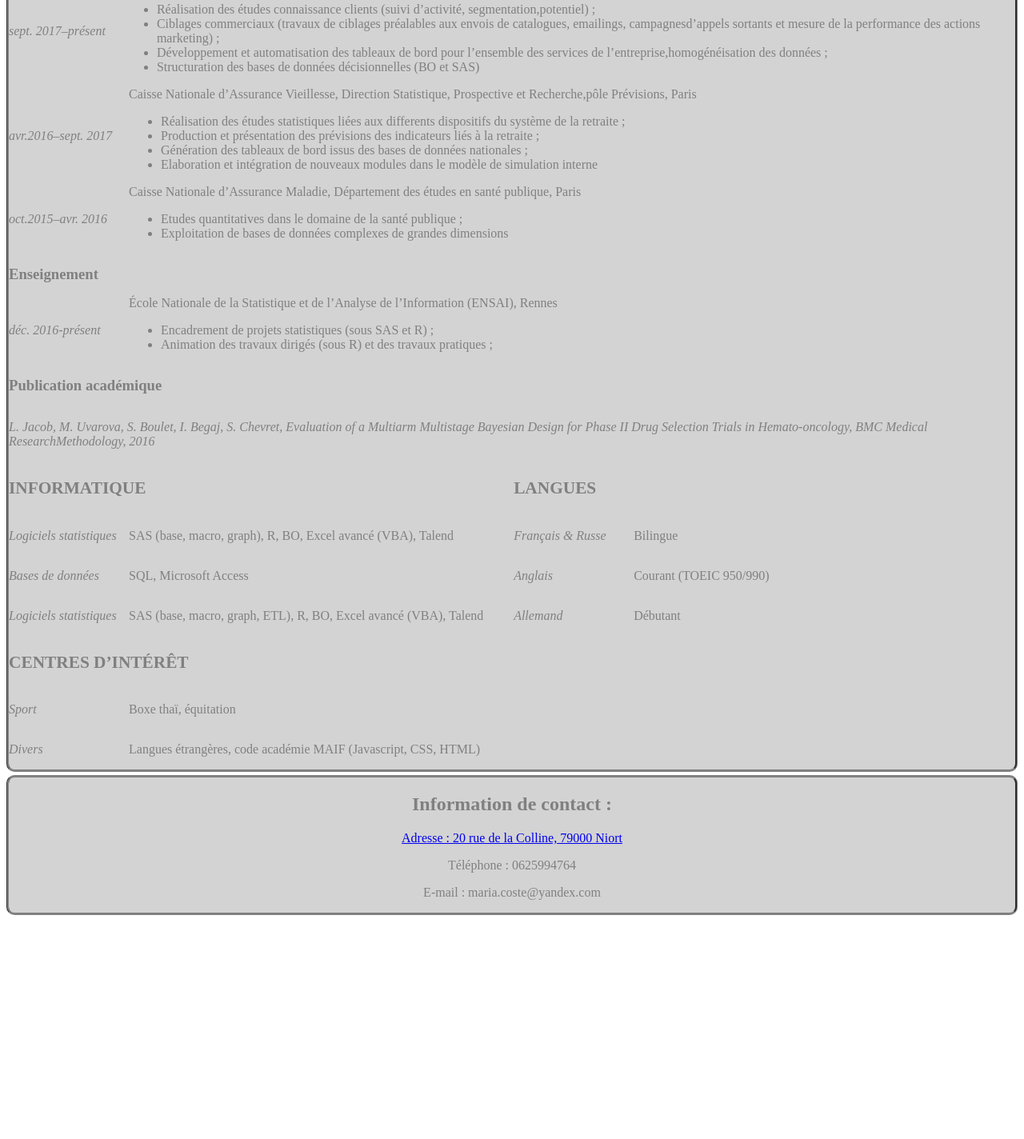
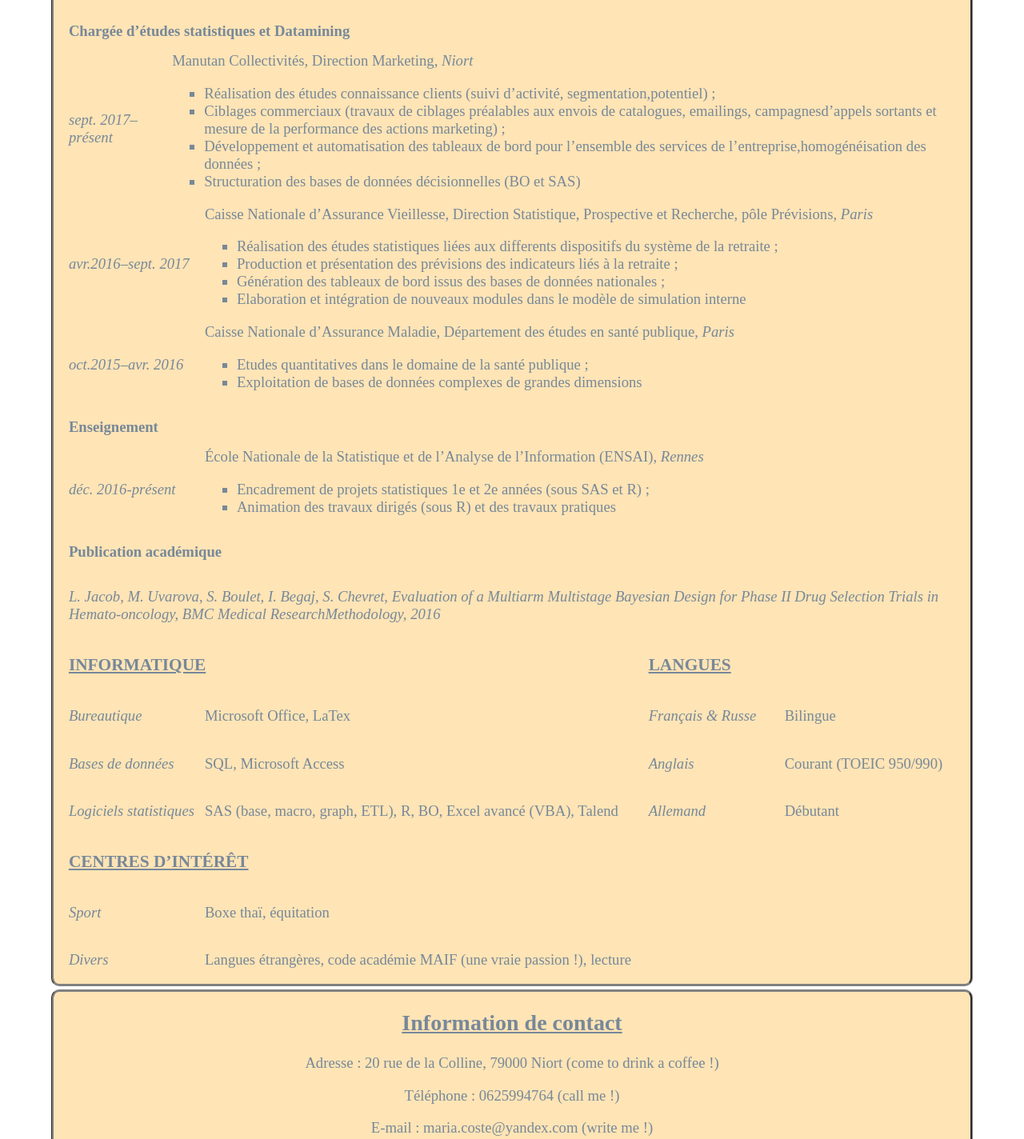
Before and after one commit to odo4ka/cv, a website built with Parcel: page index.html in a window 1280 px wide. Shown: the part 492-1916 px from the top of the page at 80% size. Before the commit the page ends 1644 px from the top, so only its background shows below. Built offline with nearby package versions, Linux system fonts and the light colour scheme.

Commit message:
better_version

```diff
--- a/index.html
+++ b/index.html
@@ -22,27 +22,27 @@
 			<h1> FORMATION</h1>
        <div  class="insideArticle">
 				<p class="dateInsideArticle"> 2012-2015 </p>
-				<p>Diplôme d’ingénieur (major de filière), École Nationale de la Statistique et de l’Analyse del’Information (ENSAI), Rennes</p>
+				<p>Diplôme d’ingénieur (major de filière), École Nationale de la Statistique et de l’Analyse del’Information (ENSAI), <span class="ville">Rennes </span></p>
 			 </div>
 
 			<div class="insideArticle">
 				<p class="dateInsideArticle"> 2007-2012 </p>
-				<p> Master en Sciences Sociales (mention : très bien), Université d’État de Saint-Pétersbourg (SPbGU), faculté de sociologie, Saint-Pétersbourg,
-		      Russie</p>
+				<p> Master en Sciences Sociales (mention : très bien), Université d’État de Saint-Pétersbourg, faculté de sociologie, <span class="ville">Saint-Pétersbourg, Russie </span></p>
 			</div>
 			<div class="insideArticle">
 			 <p class="dateInsideArticle"> 2011-2012</p>
-			 <p> Échange international,Université de Lausanne (UNIL), faculté des sciences sociales et politiques, Lausanne, Suisse</p>
+			 <p> Échange international, Université de Lausanne (UNIL), faculté des sciences sociales et politiques, <span class="ville"> Lausanne, Suisse </span> </p>
 			</div>
 		 </article>
 
+
 	<article>
-		 <div>
 	<h1> EXPERIENCES PROFESSIONNELLES </h1>
 	<h2> Chargée d’études statistiques et Datamining </h2>
+
 				<div class="insideArticle">
 				 <p class="dateInsideArticle"> sept. 2017–présent </p>
-	       <div>Manutan Collectivités, Direction Marketing, Niort
+	       <div> Manutan Collectivités, Direction Marketing, <span class="ville"> Niort </span>
 				  <ul>
 					  <li>Réalisation des études connaissance clients (suivi d’activité, segmentation,potentiel) ;</li>
 					  <li> Ciblages commerciaux (travaux de ciblages préalables aux envois de catalogues, emailings, campagnesd’appels sortants
@@ -55,7 +55,7 @@
 
 			 <div class="insideArticle">
 		 	 <p class="dateInsideArticle"> avr.2016–sept. 2017 </p>
-			  <div> Caisse Nationale d’Assurance Vieillesse, Direction Statistique, Prospective et Recherche,pôle Prévisions, Paris
+			  <div> Caisse Nationale d’Assurance Vieillesse, Direction Statistique, Prospective et Recherche, pôle Prévisions, <span class="ville"> Paris </span>
 			   <ul>
 			     <li>Réalisation des études statistiques liées aux differents dispositifs du système de la retraite ;</li>
 			     <li>Production et présentation des prévisions des indicateurs liés à la retraite ; </li>
@@ -67,7 +67,7 @@
 
 			<div class="insideArticle">
 			 <p class="dateInsideArticle"> oct.2015–avr. 2016 </p>
-			 <div> Caisse Nationale d’Assurance Maladie, Département des études en santé publique, Paris
+			 <div> Caisse Nationale d’Assurance Maladie, Département des études en santé publique, <span class="ville"> Paris </span>
 			   <ul>
 			     <li>Etudes quantitatives dans le domaine de la santé publique ; </li>
 			     <li>Exploitation de bases de données complexes de grandes dimensions </li>
@@ -80,10 +80,10 @@
 			 <h2> Enseignement </h2>
 			  <div class="insideArticle">
 				 <p class="dateInsideArticle"> déc. 2016-présent</p>
-			   <div> École Nationale de la Statistique et de l’Analyse de l’Information (ENSAI), Rennes
+			   <div> École Nationale de la Statistique et de l’Analyse de l’Information (ENSAI), <span class="ville"> Rennes </span>
 			    <ul>
-			 	   <li> Encadrement de projets statistiques (sous SAS et R) ;  </li>
-				   <li> Animation des travaux dirigés (sous R) et des travaux pratiques ; </li>
+			 	   <li> Encadrement de projets statistiques 1e et 2e années (sous SAS et R) ;  </li>
+				   <li> Animation des travaux dirigés (sous R) et des travaux pratiques </li>
 			    </ul>
 			   </div>
 				</div>
@@ -95,12 +95,11 @@
 			     Selection Trials in Hemato-oncology, BMC Medical ResearchMethodology, 2016 </p>
 	    </article>
 
-
  <article class="articlesInColumn">
 	 <div class="articlesInColumnItem">
 			<h1> INFORMATIQUE </h1>
 			 <div class="insideArticle">
-			  <p class="dateInsideArticle"> Logiciels statistiques </p> <p>SAS (base, macro, graph), R, BO, Excel avancé (VBA), Talend </p>
+			  <p class="dateInsideArticle"> Bureautique </p> <p>Microsoft Office, LaTex </p>
 			 </div>
 			 <div class="insideArticle">
 				<p class="dateInsideArticle"> Bases de données </p> <p>SQL, Microsoft Access </p>
@@ -136,16 +135,17 @@
 					</div>
 					<div class="insideArticle">
 						<p class="dateInsideArticle"> Divers </p>
-						<p> Langues étrangères, code académie MAIF (Javascript, CSS, HTML) </p>
+						<p> Langues étrangères, code académie MAIF (une vraie passion !), lecture </p>
 					</div>
+
 	</article>
  </section>
 
 		<footer>
-		 <h2> Information de contact : </h2>
-	   <a href="https://www.google.fr/maps/place/20+Rue+de+la+Colline,+79000+Niort/@46.3328705,-0.4377273,17z/data=!3m1!4b1!4m5!3m4!1s0x48073059d8a62883:0x874d3d5a38909770!8m2!3d46.3328705!4d-0.4355386"> Adresse : 20 rue de la Colline, 79000 Niort </a>
-	   <p>Téléphone : 0625994764 </p>
-	   <p>E-mail : maria.coste@yandex.com </p>
+		  <h2> Information de contact </h2>
+	    <a href="https://www.google.fr/maps/place/20+Rue+de+la+Colline,+79000+Niort/@46.3328705,-0.4377273,17z/data=!3m1!4b1!4m5!3m4!1s0x48073059d8a62883:0x874d3d5a38909770!8m2!3d46.3328705!4d-0.4355386"> Adresse : 20 rue de la Colline, 79000 Niort (come to drink a coffee !) </a>
+	    <p>Téléphone : 0625994764 (call me !)</p>
+	    <p>E-mail : maria.coste@yandex.com (write me !) </p>
 	  </footer>
 
 
--- a/styles.css
+++ b/styles.css
@@ -1,13 +1,26 @@
 body {
+  font-family: sylfaen;
+  margin-top:1%;
+  margin-bottom:1%;
+  margin-left:5%;
+  margin-right: 5%;
+
+  font-size: 14pt;
 }
 
 header {
-  background-color: lightgray;
+  background-color: #FFE4B5;
   border-style: solid groove;
   border-radius: 10px;
   border-color: gray;
   text-align: center;
-  color: gray;
+  color: #778899;
+  font-size: 16pt;
+}
+
+ul{
+  list-style-type: square;
+  max-width: 95%;
 }
 
 header h2 {
@@ -22,7 +35,7 @@ aside {
 section {
   display: flex;
   margin-top: 0.1cm;
-  background-color: lightgray;
+  background-color: #FFE4B5;
   border-style: solid groove;
   border-radius: 10px;
   border-color: gray;
@@ -30,10 +43,12 @@ section {
 
 article {
   display: flex;
-  justify-content: flex-start;
+  justify-content: stretch;
+  flex-wrap: column wrap;
   flex-direction: column;
+  margin-left: 0.5cm;
   width: 100%;
-  color: gray;
+  color: #778899;
 }
 
 .main {
@@ -48,7 +63,7 @@ article {
 }
 
 .dateInsideArticle {
-  width: 150px;
+  width: 170px;
   align-self: center;
   font-style: italic;
 }
@@ -64,15 +79,18 @@ article {
 .articlesInColumnItem {
   padding-right: 1cm;
 }
+
 article h2 {
   font-size: 14pt;
   font-weight: bold;
-  color: gray;
+  color: #778899;
 }
 
 article h1 {
   font-size: 16pt;
-  color: gray;
+  font-weight: bold;
+  color: #778899;
+  text-decoration: underline;
 }
 
 article .publi {
@@ -82,11 +100,33 @@ article .publi {
 footer {
   display: block;
   margin-top: 0.1cm;
-  background-color: lightgray;
+  background-color: #FFE4B5;
   border-style: solid groove;
   border-radius: 10px;
   border-color: gray;
-  font-size: 12pt;
-  color: gray;
+  color: #778899;
   text-align: center;
 }
+
+.ville{
+  font-style: italic;
+}
+
+footer h2{
+  text-decoration : underline;
+}
+
+footer a {
+  text-decoration: none;
+  color: #778899;
+}
+
+article img{
+  height: 125pt;
+}
+
+.boxImage{
+  display: flex;
+  flex-direction: row;
+  flex-wrap: wrap;
+}
```
Lines whose indentation alone changed are shown as unchanged.
